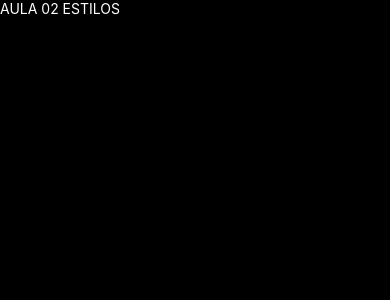
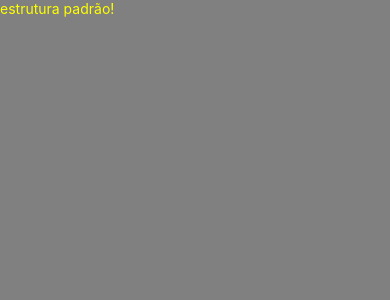
Before and after one commit to Izadora2ds2025/mobile-2ds-2025, a React Native app: screen / in a window 390 px wide. Shown: the top 300 px of the page. Built offline with nearby package versions, Linux system fonts and the light colour scheme.

Commit message:
Add files via upload

```diff
--- a/App.js
+++ b/App.js
@@ -1,11 +1,14 @@
 //import Aula01 from "./src/aula01";
+//import Aula02 from "./src/aula02";
 
-import Aula02 from "./src/aula02";
+import Aula03 from "./src/aula03";
+
 
 
 export default function App() {
   return (
    // <Aula01 />
-   <Aula02 />
+   //<Aula02 />
+  <Aula03 />
   );
 }
--- a/src/aula02.jsx
+++ b/src/aula02.jsx
@@ -13,3 +13,13 @@
 
 
 export default Aula02;
+
+const styles = StyleSheet.create({
+
+     container: {
+
+        flex: 1,
+        backgroundColor: 'red'
+     },
+
+})
--- /dev/null
+++ b/src/aula03.jsx
@@ -0,0 +1,28 @@
+import React,{Component} from "react";
+import { View, Text, StyleSheet  } from "react-native";
+
+class Aula03 extends Component{
+    render(){
+        return(
+            <View style={ styles.container}>
+                <Text style={ styles.texto}>estrutura padrão!</Text>
+            </View>
+        );
+    }
+}
+
+export default Aula03;
+
+
+const styles = StyleSheet.create({
+
+    container: {
+        flex: 1,
+        backgroundColor: 'gray',
+    },
+
+    texto: {
+        color: 'yellow',
+    },
+
+})
```
